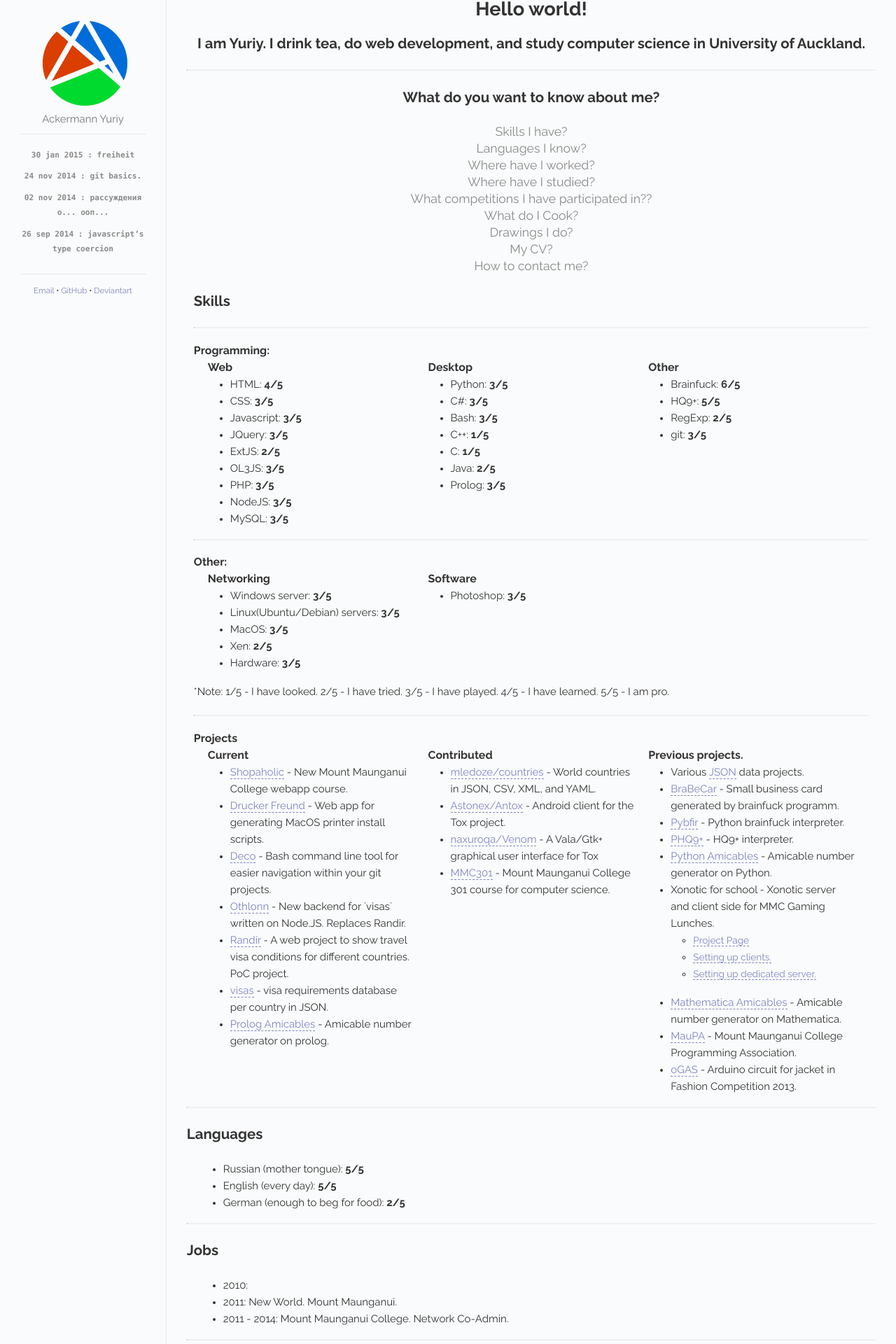
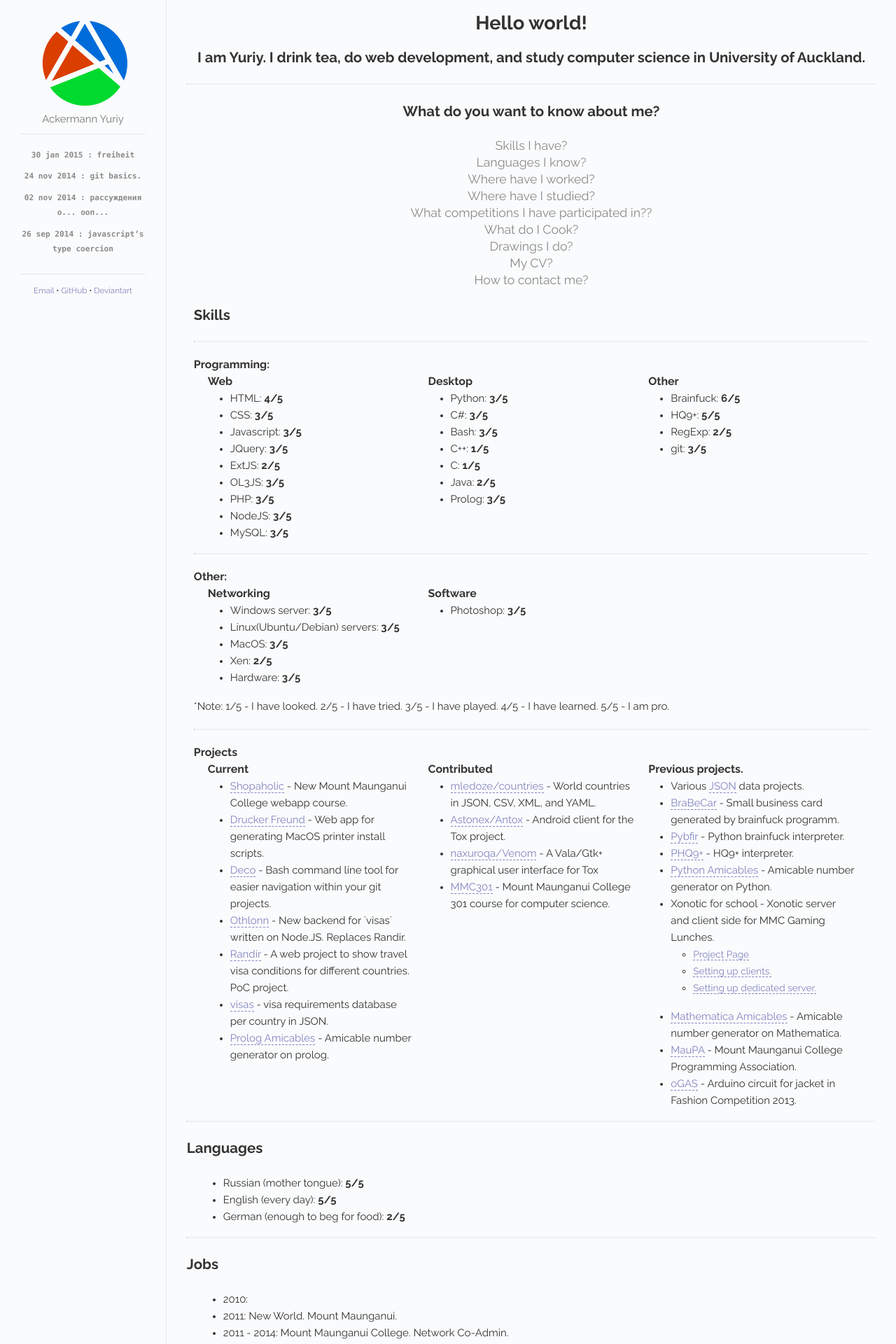
Before and after one commit to herrjemand/herrjemand.github.io, a Jekyll site: the page built from index.html, in a window 1280 px wide. Shown: the top 1920 px of the page at 70% size. Built offline with Jekyll 4.4.1, drawn with Linux system fonts in a browser that asks for light colours; Markdown is read by kramdown in place of the engine named in the settings.

Commit message:
:lipstick:

```diff
--- a/css/main.css
+++ b/css/main.css
@@ -138,7 +138,6 @@ a:hover {
 }
 
 .post {
-  margin-top: 1.5em;
   line-height: 24px;
   clear: both;
 }
@@ -202,6 +201,7 @@ a:hover {
 /*****************************************************************************/
 
 .page {
+  margin-top: 1.5em;
   line-height: 24px;
   padding-right:2.125em;
   clear: both;
```
